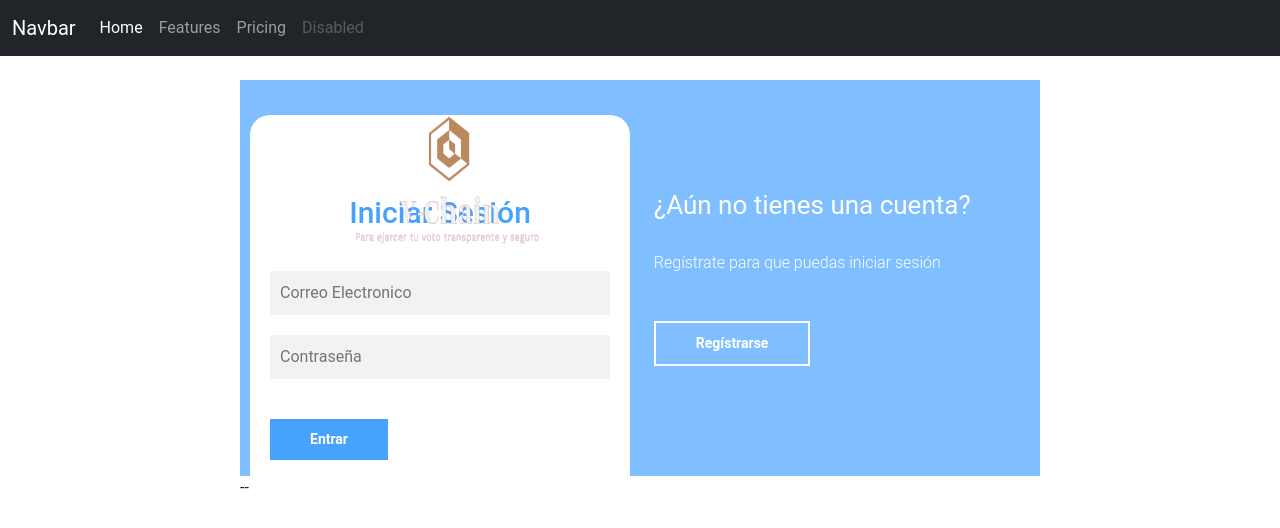
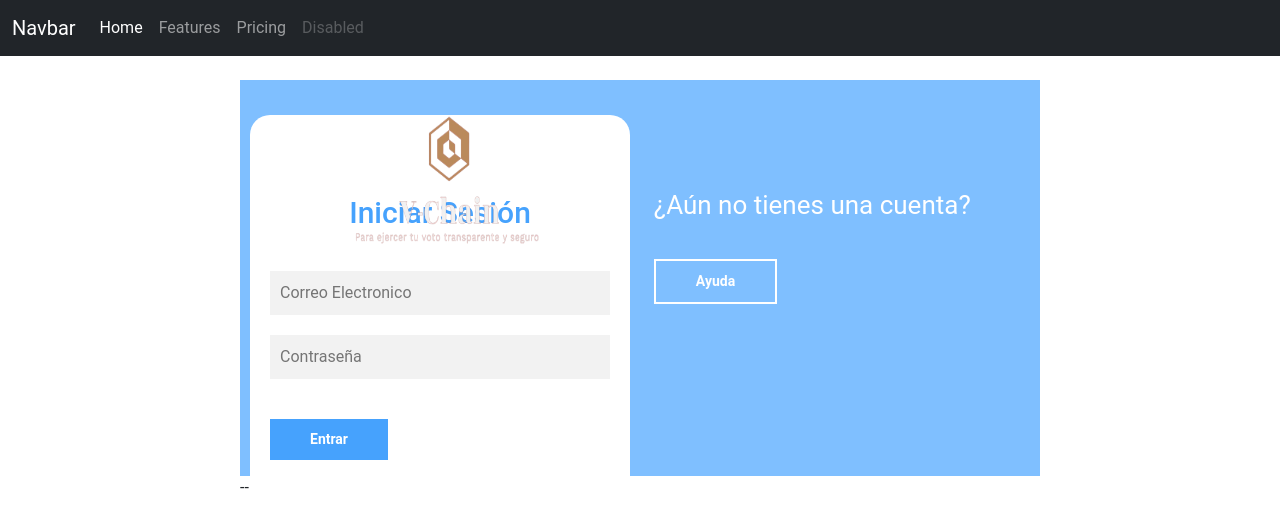
Before and after one commit to rodrigo-espino/hackathon-2022, a React (Create React App) app: page / in a window 1280 px wide. Shown: the top 528 px of the page. Built offline with nearby package versions, Linux system fonts and the light colour scheme.

Commit message:
jijijija

```diff
--- a/src/Pages/SignInPanel.js
+++ b/src/Pages/SignInPanel.js
@@ -14,8 +14,7 @@ export  function Main()  {
                     </div>
                     <div className="caja__trasera-register">
                         <h3>¿Aún no tienes una cuenta?</h3>
-                        <p>Regístrate para que puedas iniciar sesión</p>
-                        <button id="btn__registrarse">Regístrarse</button>
+                        <button id="btn__ayuda">Ayuda</button>
                     </div>
                 </div>
 
@@ -27,10 +26,12 @@ export  function Main()  {
 
                     <form action="" className="formulario__login">
                     <img src='logo.png' className="logo"/>
+                    <div className="login">
                         <h2>Iniciar Sesión</h2>
                         <input type="text" placeholder="Correo Electronico"/>
                         <input type="password" placeholder="Contraseña"/>
                         <button>Entrar</button>
+                        </div>
                     </form>
 
                     --Register--
```
